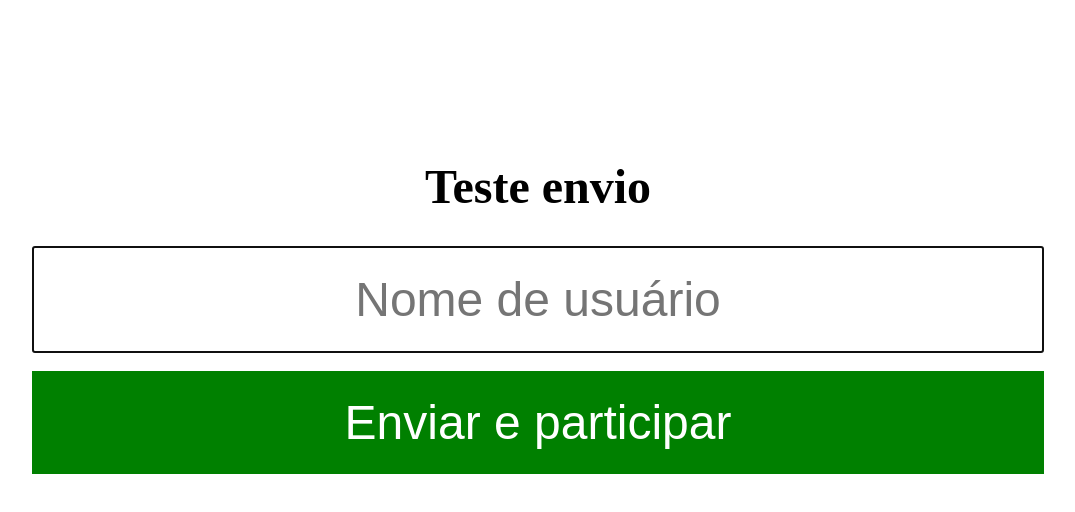
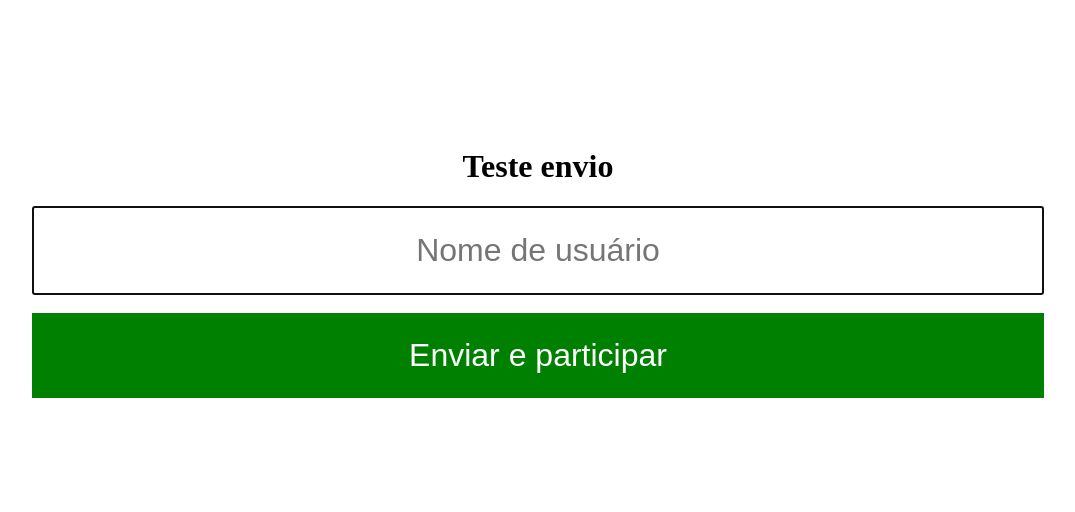
Before and after one commit to giovani123/testesbotsorteio, a plain HTML site: page index.html in a window 1280 px wide. Shown: the whole page, without its empty margins (102-1177 px from the left). Drawn offline with Linux system fonts and the light colour scheme.

Commit message:
Update index.html

```diff
--- a/index.html
+++ b/index.html
@@ -15,13 +15,13 @@
 		}
 
 		#mensagem {
-			font-size: 3rem;
+			font-size: 2rem;
 			text-align: center;
 			color: black;
 		}
 
 		#idusuario {
-			font-size: 3rem;
+			font-size: 2rem;
 			text-align: center;
 			padding: 1.5rem;
 		}
@@ -30,7 +30,7 @@
 			border: none;
 			background-color: green;
 			color: white;
-			font-size: 3rem;
+			font-size: 2rem;
 			/*border-radius: clamp(1rem, 2vw + 0.75rem, 1.5rem);*/
 			padding: 1.5rem;
 			text-align: center;
@@ -40,7 +40,7 @@
 			border: none;
 			background-color: green;
 			color: white;
-			font-size: 2rem;
+			font-size: 1rem;
 			margin-right: 50%;
 			padding: 0.8rem;
 		}
```
